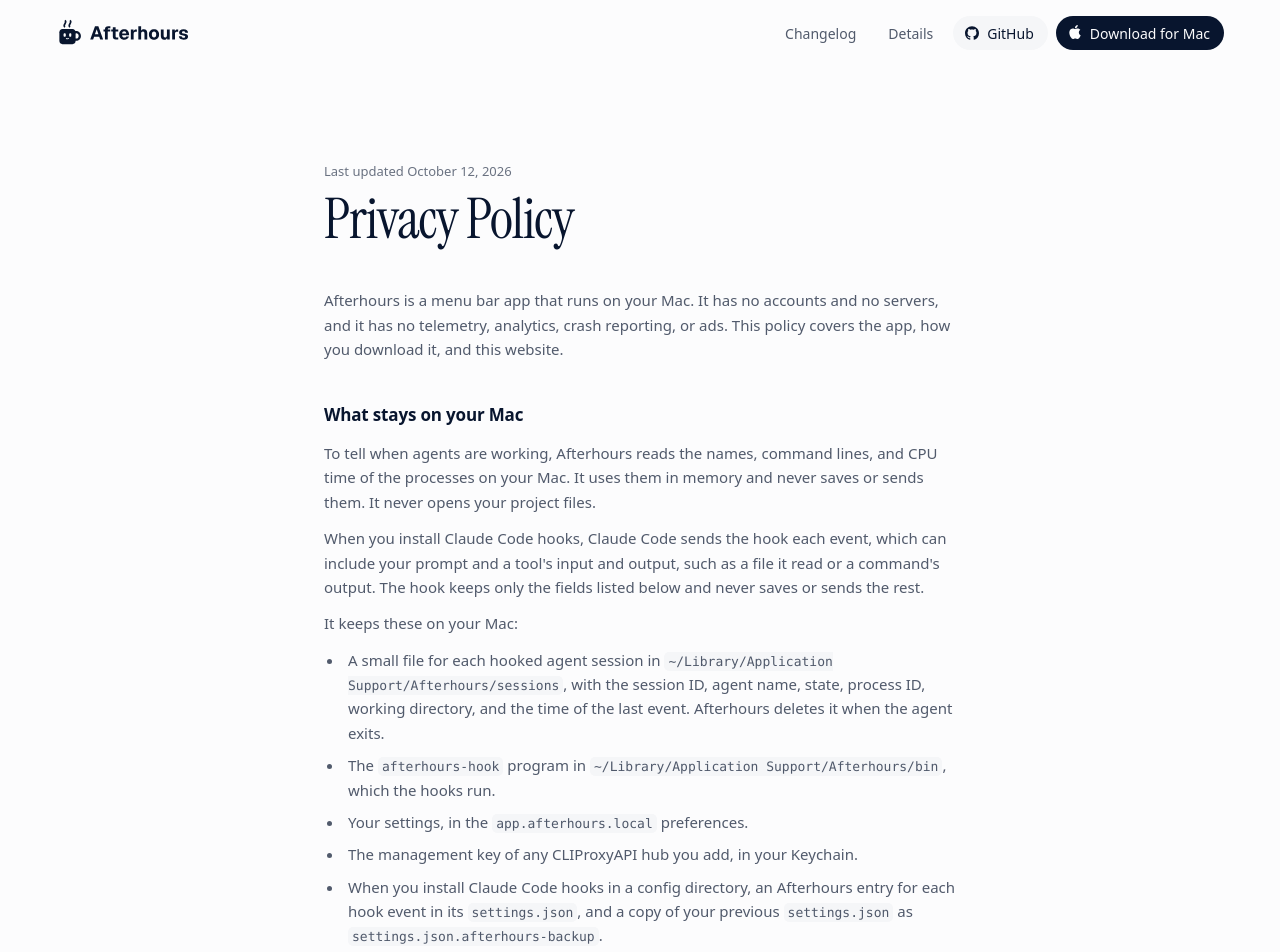
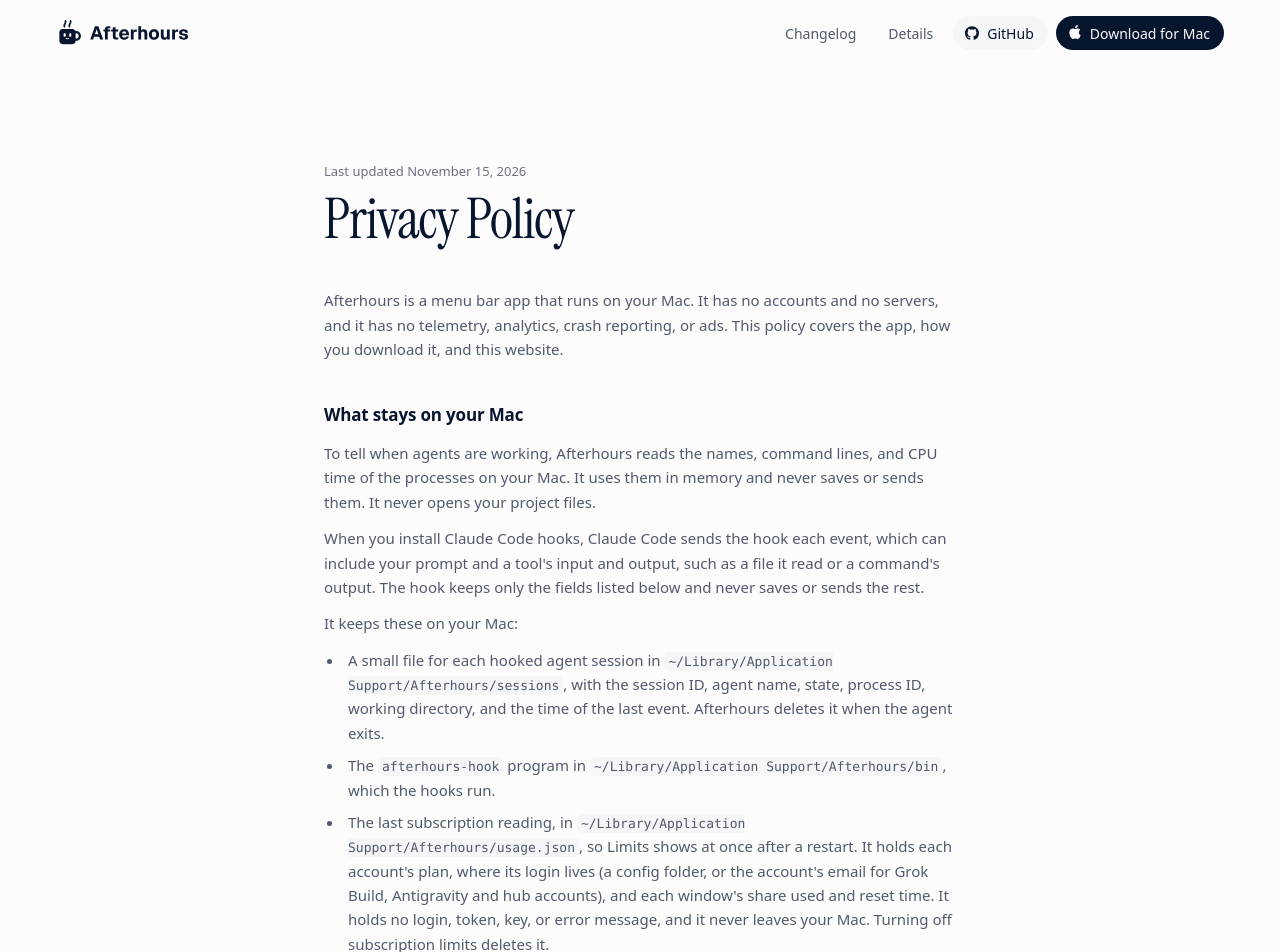
Before and after one commit to PunGrumpy/afterhours, a Next.js app in the folder apps/web/: page /privacy in a window 1280 px wide. Shown: the top 952 px of the page. Built offline with nearby package versions, Linux system fonts and the light colour scheme.

Commit message:
Say that the last usage reading is kept on your Mac
The README and the privacy page name the file, what it holds, and that turning Limits off deletes it.

```diff
--- a/apps/web/app/privacy/page.tsx
+++ b/apps/web/app/privacy/page.tsx
@@ -52,7 +52,7 @@ const checks = [
 ];
 
 const Page = () => (
-  <LegalPage title="Privacy Policy" updated="October 12, 2026">
+  <LegalPage title="Privacy Policy" updated="November 15, 2026">
     <p>
       Afterhours is a menu bar app that runs on your Mac. It has no accounts and
       no servers, and it has no telemetry, analytics, crash reporting, or ads.
@@ -84,6 +84,16 @@ const Page = () => (
           The <code>afterhours-hook</code> program in{" "}
           <code>~/Library/Application Support/Afterhours/bin</code>, which the
           hooks run.
+        </li>
+        <li>
+          The last subscription reading, in{" "}
+          <code>~/Library/Application Support/Afterhours/usage.json</code>, so
+          Limits shows at once after a restart. It holds each account&apos;s
+          plan, where its login lives (a config folder, or the account&apos;s
+          email for Grok Build, Antigravity and hub accounts), and each
+          window&apos;s share used and reset time. It holds no login, token,
+          key, or error message, and it never leaves your Mac. Turning off
+          subscription limits deletes it.
         </li>
         <li>
           Your settings, in the <code>app.afterhours.local</code> preferences.
```
Also changed, not shown: 2 other files (tests, documents, lock files or other folders).
